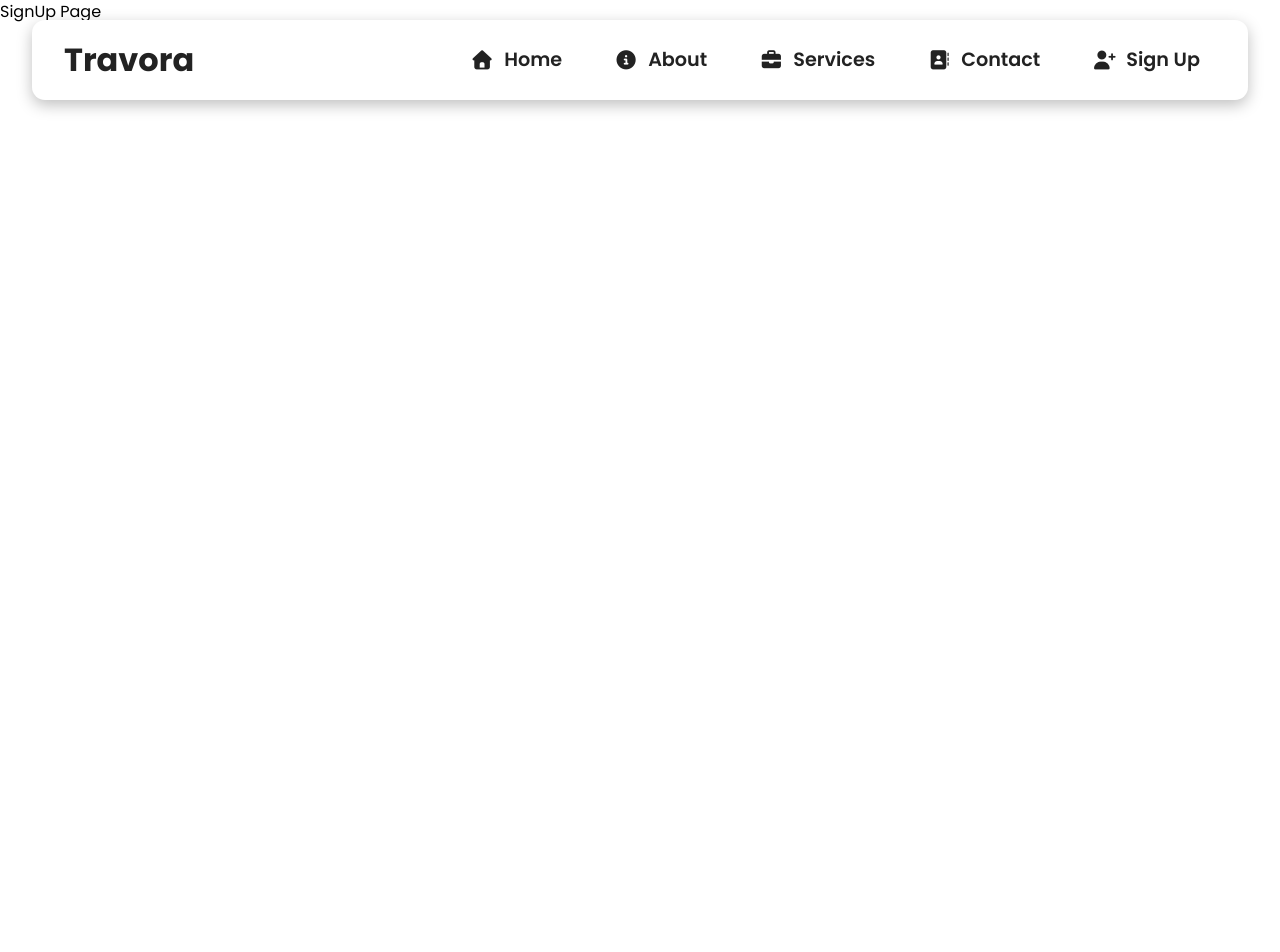
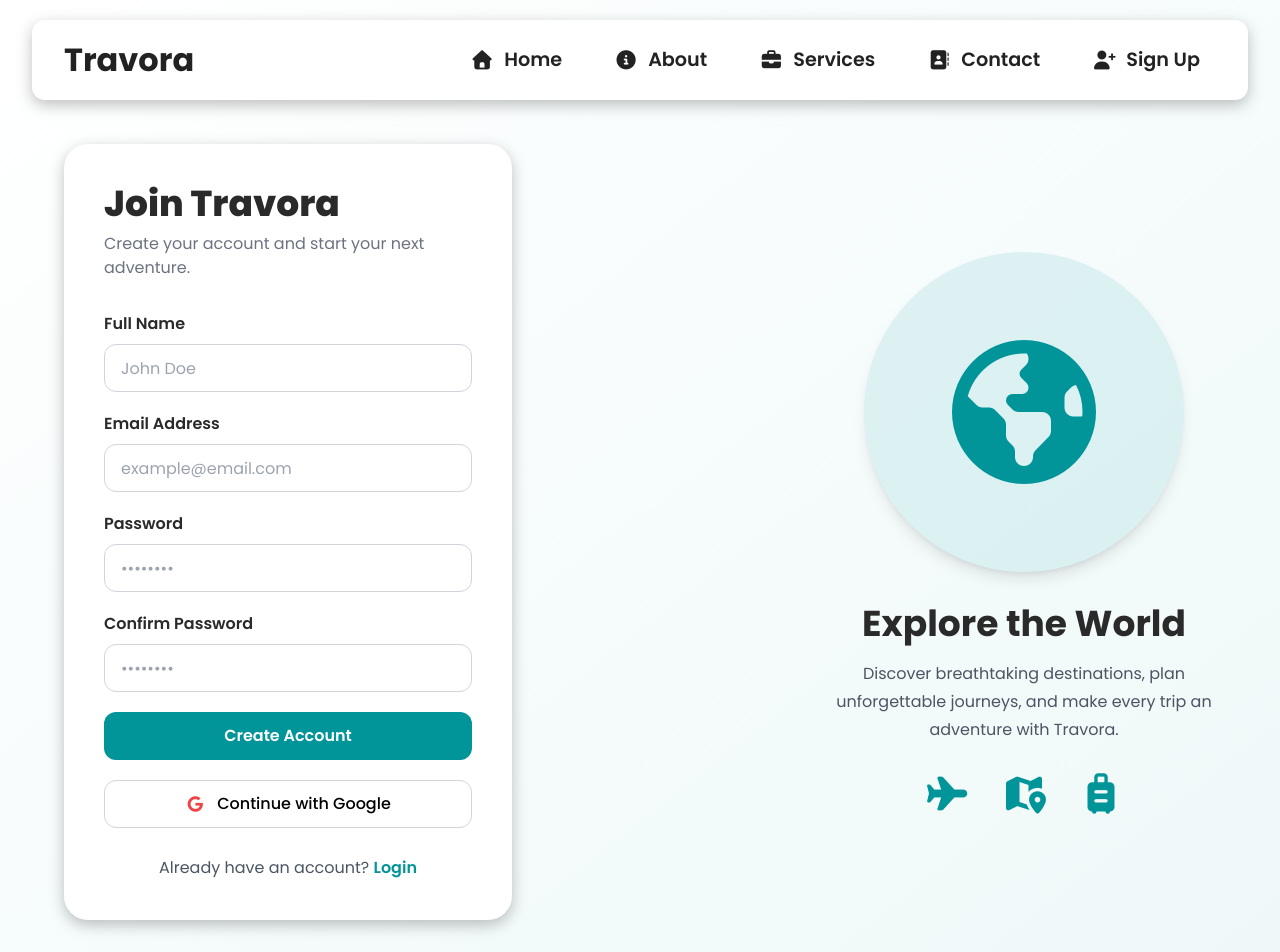
Before and after one commit to rafayykhan/travora, a React (Vite) app: page /signup in a window 1280 px wide. Shown: the top 952 px of the page. Before the commit the page ends 800 px from the top, so only its background shows below. Built offline with nearby package versions, Linux system fonts and the light colour scheme.

Commit message:
feat: add ContactForm component and integrate it into Contact page; update Home and SignUp pages for navigation and layout

```diff
--- /dev/null
+++ b/src/components/ContactForm.jsx
@@ -0,0 +1,44 @@
+
+function ContactForm() {
+  return (
+    <div className="my-16 mx-8 min-[850px]:mx-24 text-[#2a2a2a]">
+      <h1 className="text-3xl font-bold text-center">Send a message to us!</h1>
+
+      <form className="flex flex-col pt-8 min-[850px]:pt-12 w-[90%] min-[850px]:w-[50%] mx-auto">
+        <input
+          type="text"
+          placeholder="Name"
+          className="h-12 px-4 mb-8 rounded-[0.3rem] border border-[#2a2a2a] outline-none placeholder:text-gray-500"
+        />
+
+        <input
+          type="email"
+          placeholder="Email"
+          className="h-12 px-4 mb-8 rounded-[0.3rem] border border-[#2a2a2a] outline-none placeholder:text-gray-500"
+        />
+
+        <input
+          type="text"
+          placeholder="Subject"
+          className="h-12 px-4 mb-8 rounded-[0.3rem] border border-[#2a2a2a] outline-none placeholder:text-gray-500"
+        />
+
+        <textarea
+          rows={4}
+          placeholder="Message"
+          className="p-4 mb-8 rounded-[0.3rem] border border-[#2a2a2a] outline-none placeholder:text-gray-500"
+        ></textarea>
+
+        {/* Centered Button */}
+        <button
+          type="submit"
+          className="self-center px-8 py-3 bg-[#2a2a2a] text-white rounded-[0.3rem] hover:bg-black transition duration-200"
+        >
+          Send Message
+        </button>
+      </form>
+    </div>
+  );
+}
+
+export default ContactForm;
--- /dev/null
+++ b/src/components/SignupForm.jsx
@@ -0,0 +1,126 @@
+function SignupForm() {
+  return (
+    <div className="min-h-screen bg-gradient-to-br from-white to-[#eef8f8] pt-36 pb-20 px-6 flex items-center justify-center">
+      <div className="w-full max-w-6xl flex flex-col lg:flex-row items-center justify-between gap-16">
+
+        {/* Left Side */}
+        <div className="w-full max-w-md bg-white rounded-3xl p-10 shadow-[0_5px_15px_rgba(0,0,0,0.25)]">
+
+          <h2 className="text-4xl font-extrabold text-[#2a2a2a]">
+            Join Travora
+          </h2>
+
+          <p className="text-gray-500 mt-2 mb-8">
+            Create your account and start your next adventure.
+          </p>
+
+          <form className="space-y-5">
+
+            <div>
+              <label className="block mb-2 font-semibold text-[#2a2a2a]">
+                Full Name
+              </label>
+
+              <input
+                type="text"
+                placeholder="John Doe"
+                className="w-full h-12 px-4 rounded-xl border border-gray-300 focus:outline-none focus:border-[#01959a] focus:ring-2 focus:ring-[#01959a]/30"
+              />
+            </div>
+
+            <div>
+              <label className="block mb-2 font-semibold text-[#2a2a2a]">
+                Email Address
+              </label>
+
+              <input
+                type="email"
+                placeholder="example@email.com"
+                className="w-full h-12 px-4 rounded-xl border border-gray-300 focus:outline-none focus:border-[#01959a] focus:ring-2 focus:ring-[#01959a]/30"
+              />
+            </div>
+
+            <div>
+              <label className="block mb-2 font-semibold text-[#2a2a2a]">
+                Password
+              </label>
+
+              <input
+                type="password"
+                placeholder="••••••••"
+                className="w-full h-12 px-4 rounded-xl border border-gray-300 focus:outline-none focus:border-[#01959a] focus:ring-2 focus:ring-[#01959a]/30"
+              />
+            </div>
+
+            <div>
+              <label className="block mb-2 font-semibold text-[#2a2a2a]">
+                Confirm Password
+              </label>
+
+              <input
+                type="password"
+                placeholder="••••••••"
+                className="w-full h-12 px-4 rounded-xl border border-gray-300 focus:outline-none focus:border-[#01959a] focus:ring-2 focus:ring-[#01959a]/30"
+              />
+            </div>
+
+            <button
+              className="w-full h-12 rounded-xl bg-[#01959a] hover:bg-[#017b80] text-white font-semibold transition-all duration-300"
+            >
+              Create Account
+            </button>
+
+            <button
+              type="button"
+              className="w-full h-12 rounded-xl border border-gray-300 bg-white hover:bg-gray-100 transition flex items-center justify-center gap-3 font-medium"
+            >
+              <i className="fa-brands fa-google text-red-500"></i>
+              Continue with Google
+            </button>
+
+            <p className="text-center text-gray-600 pt-2">
+              Already have an account?{" "}
+              <a
+                href="#"
+                className="text-[#01959a] font-semibold hover:underline"
+              >
+                Login
+              </a>
+            </p>
+
+          </form>
+
+        </div>
+
+        {/* Right Side */}
+        <div className="hidden lg:flex flex-col items-center text-center">
+
+          <div className="w-80 h-80 rounded-full bg-[#01959a]/10 flex items-center justify-center shadow-lg">
+
+            <i className="fa-solid fa-earth-americas text-[9rem] text-[#01959a]"></i>
+
+          </div>
+
+          <h3 className="mt-8 text-4xl font-bold text-[#2a2a2a]">
+            Explore the World
+          </h3>
+
+          <p className="mt-4 max-w-sm text-gray-600 leading-7">
+            Discover breathtaking destinations, plan unforgettable journeys,
+            and make every trip an adventure with Travora.
+          </p>
+
+          <div className="flex gap-8 mt-8 text-[#01959a] text-4xl">
+            <i className="fa-solid fa-plane"></i>
+            <i className="fa-solid fa-map-location-dot"></i>
+            <i className="fa-solid fa-suitcase-rolling"></i>
+          </div>
+
+        </div>
+
+      </div>
+    </div>
+  );
+}
+
+export default SignupForm;
--- a/src/pages/Contact.jsx
+++ b/src/pages/Contact.jsx
@@ -1,6 +1,7 @@
 import Hero from "../components/Hero";
 import AboutImg from "../assets/2.jpg";
 import Footer from "../components/Footer";
+import ContactForm from "../components/ContactForm";
 function Contact() {
   return (
     <>
@@ -14,8 +15,9 @@ function Contact() {
         HeroImg={AboutImg}
         title="Contact"
       />
+      <ContactForm/>
+      <Footer />
 
-      <Footer />
     </>
   );
 }
--- a/src/pages/Home.jsx
+++ b/src/pages/Home.jsx
@@ -23,7 +23,7 @@ function Home() {
         HeroImg="https://images.unsplash.com/photo-1782199504547-aa10f961f097?q=80&w=1471&auto=format&fit=crop&ixlib=rb-4.1.0&ixid=M3wxMjA3fDB8MHxwaG90by1wYWdlfHx8fGVufDB8fHx8fA%3D%3D"
         title="Your Journey Your Story"
         text="Choose Your Favourite Destination"
-        url="/"
+        url="/Contact"
         urlText="Travel Plan"
       />
       <Destination
--- a/src/pages/SignUp.jsx
+++ b/src/pages/SignUp.jsx
@@ -1,5 +1,12 @@
+import Footer from "../components/Footer";
+import SignupForm from "../components/SignupForm";
 function SignUp() {
-  return <h1>SignUp Page</h1>;
+  return (
+    <>
+      <SignupForm/>
+      <Footer />
+    </>
+  )
 }
 
 export default SignUp;
```
